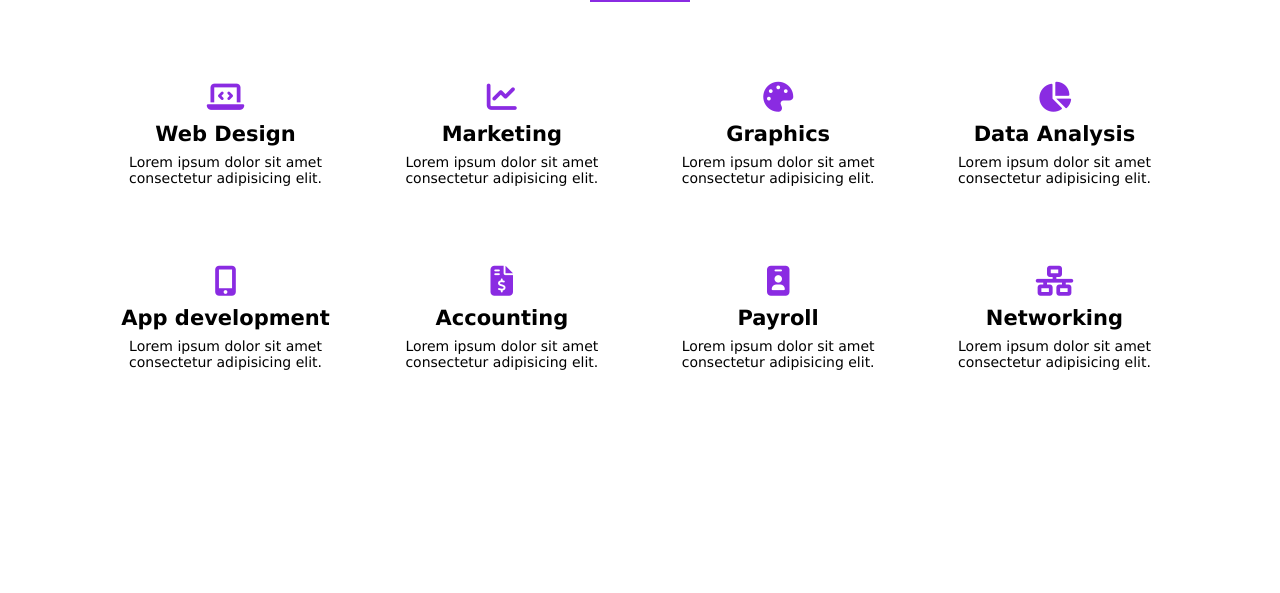
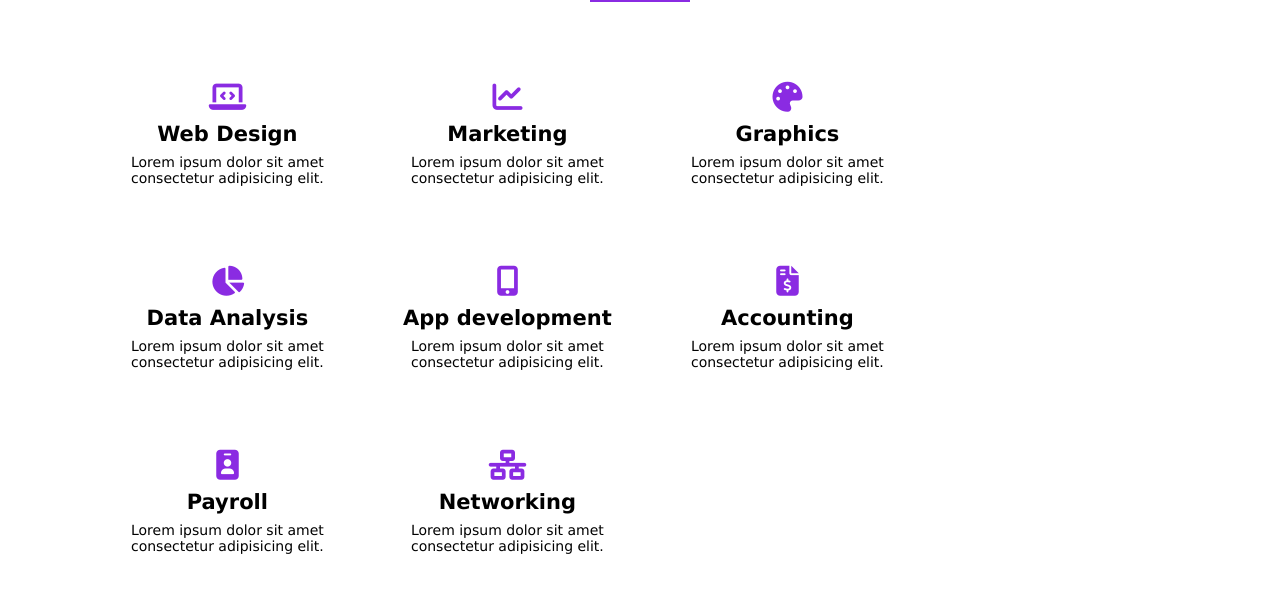
Before and after one commit to Premide/Grid, a plain HTML site: page index.html in a window 1280 px wide. Shown: the part 149-742 px from the top of the page. Drawn offline with Linux system fonts and the light colour scheme.

Commit message:
Update style.css

```diff
--- a/css/style.css
+++ b/css/style.css
@@ -18,7 +18,7 @@ h1{
 }
 .rows{
     display: grid;
-    grid-template-columns: 1fr 1fr 1fr 1fr;
+    grid-template-columns:  repeat(auto-fit, 250px);
     grid-gap:30px ;
 }
 i{
```
